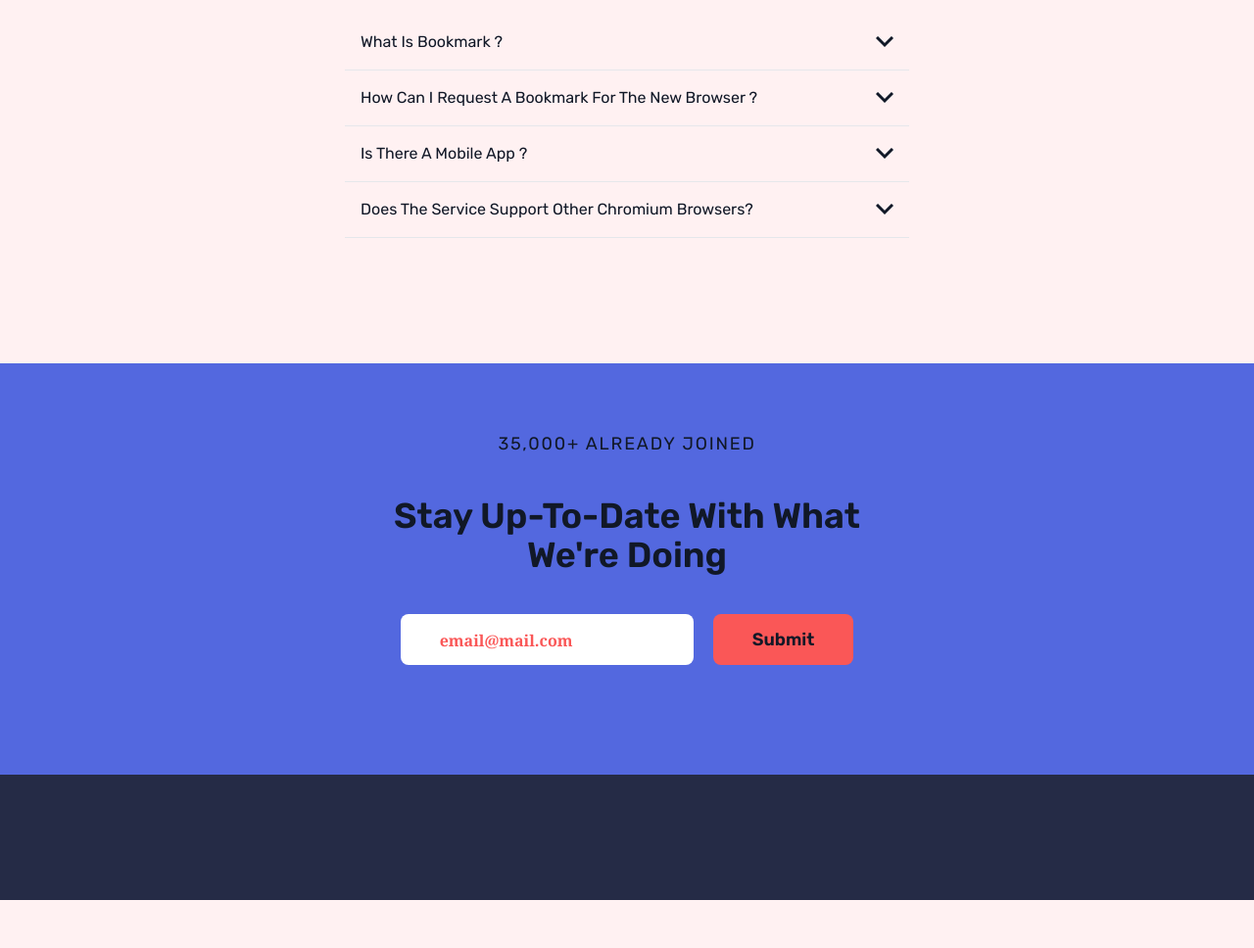
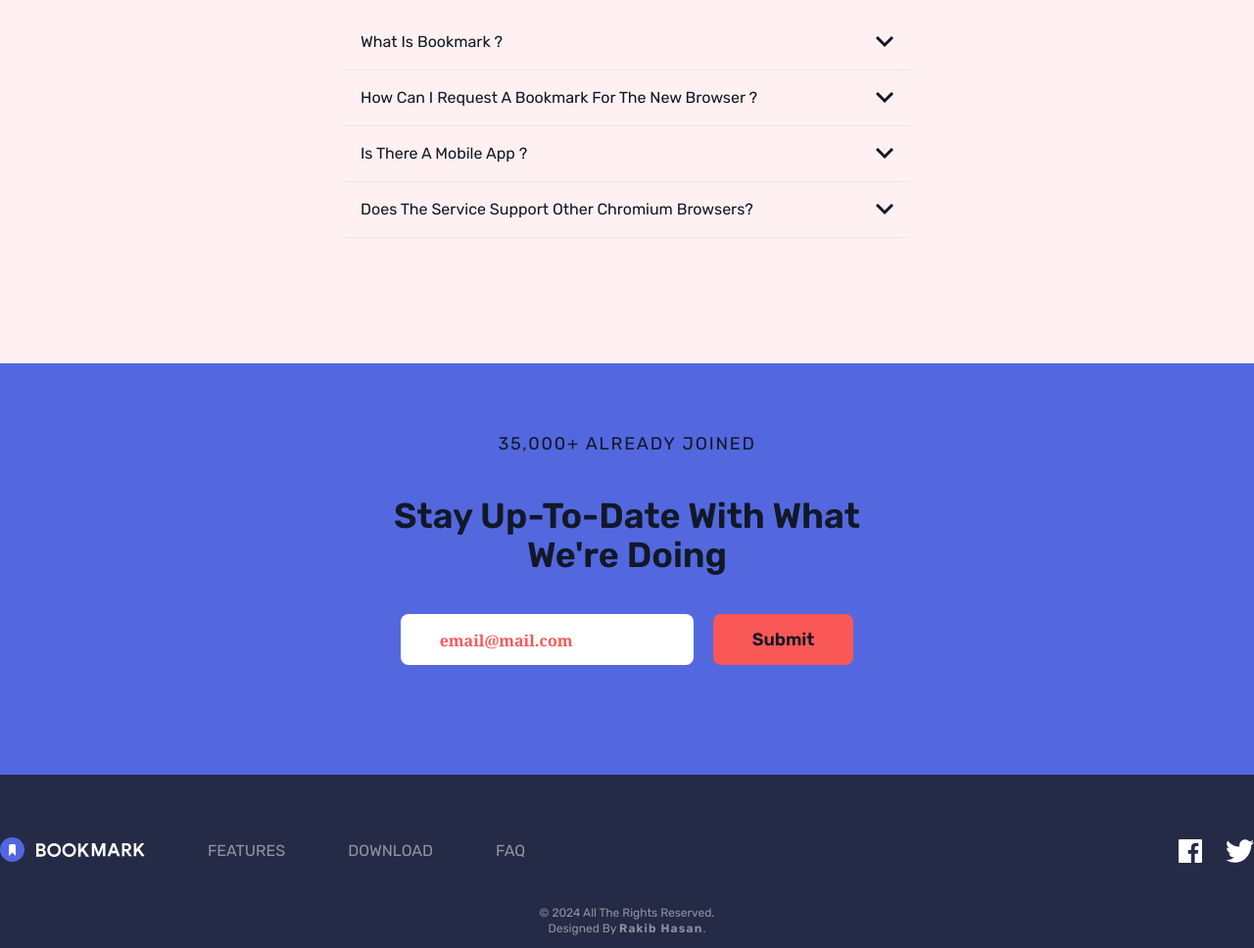
Before and after one commit to rakib-hasan-78/tailwind-bookmark-app, a website built with Vite: page index.html in a window 1280 px wide. Shown: the part 2597-3565 px from the top of the page at 98% size. Before the commit the page ends 3516 px from the top, so only its background shows below. Built offline with nearby package versions, Linux system fonts and the light colour scheme.

Commit message:
footer completed

```diff
--- a/index.html
+++ b/index.html
@@ -1,5 +1,5 @@
 <!doctype html>
-<html lang="en">
+<html lang="en" class="scroll-smooth">
   <head>
     <meta charset="UTF-8" />
     <link rel="icon" type="image/svg+xml" href="/vite.svg" />
@@ -434,15 +434,41 @@
             <!-- input container -->
              <div class="flex flex-col items-center justify-center md:flex-row mx-auto md:mx-0 space-y-5 md:space-y-0 md:space-x-5 pb-14">
                 <input id="input-field" type="text" class="px-10 pt-4 pb-3 text-base text-gray-500 rounded-lg border-1 border-white focus:outline-none placeholder:text-softRed placeholder:font-semibold placeholder:font-serif placeholder:text-center md:placeholder:text-left text-center md:text-left" placeholder="email@mail.com">
-                <input id="btn-submit" class="p-3 px-10 text-lg capitalize font-semibold rounded-lg focus:outline-none bg-softRed text-center flex items-center justify-center cursor-pointer" type="submit" value="submit">
+                <input id="btn-submit" class="p-3 px-10 text-lg capitalize font-semibold rounded-lg focus:outline-none bg-softRed text-center flex items-center justify-center cursor-pointer ease duration-200 transition hover:opacity-85" type="submit" value="submit">
              </div>
           </form>
         </div>
       </div>
     </section>
     <!-- footer starts -->
-    <footer id="footer" class="bg-darkishBlue py-16">
+    <footer id="footer" class="bg-darkishBlue pt-16 py-3">
+      <div class="container max-w-7xl mx-auto">
+        <div class="flex flex-col space-y-10 md:flex-row md:space-y-0 justify-between items-center">
+          <!-- logo  & menu-->
+           <div class="flex flex-col md:flex-row items-center justify-between space-y-8 md:space-y-0 md:space-x-16">
+            <img src="./src/images/logo-bookmark-footer.svg" alt="logo-footer" class="mb-1 cursor-pointer">
+            <!-- menus  -->
+             <a href="#features" class="uppercase text-grayishBlue duration-200 ease-out hover:text-softRed text-center">features</a>
+             <a href="#download" class="uppercase text-grayishBlue duration-200 ease-out hover:text-softRed text-center">download</a>
+             <a href="#faq" class="uppercase text-grayishBlue duration-200 ease-out hover:text-softRed text-center">faq</a>
+           </div>
+           <!-- social links  -->
+            <div class="flex space-x-6">
+              <a href="#">
+                <img src="./src/images/icon-facebook.svg" alt="icon-facebook" class="h-6 duration-200 transition-all ease-linear ficon">
+              </a>
+              <a href="#">
+                <img src="./src/images/icon-twitter.svg" alt="icon-facebook" class="h-6 duration-200 transition-all ease-linear ficon">
+              </a>
+            </div>
+        </div>
+        <!-- copyrights  -->
+         <div class="container max-w-xl mx-auto text-grayishBlue mt-10 flex flex-col text-center text-xs">
+          <span id="copy-right"></span>
+          <span id="credit">poet</span>
+         </div>
 
+      </div>
     </footer>
   <script type="module" src="/main.js"></script>
   </body>
--- a/main.js
+++ b/main.js
@@ -87,3 +87,12 @@ const tabIndex = localStorage.getItem('tabIndex')
             document.getElementById('data').getElementsByClassName(classString)[0].classList.add('flex');
         })
 })
+
+
+// footer
+document.getElementById('copy-right').innerHTML=`
+    &copy; ${new Date().getFullYear()} All The Rights Reserved.
+`
+document.getElementById('credit').innerHTML=`
+    Designed By <span id="c-name" class="duration-200 ease-in-out transition hover:text-softRed cursor-pointer font-semibold tracking-widest">Rakib Hasan</span>.
+`
--- a/src/css/style.css
+++ b/src/css/style.css
@@ -25,7 +25,10 @@
     top:14px;
 }
 
-
+.ficon:hover{
+    filter: invert(53%) sepia(38%) saturate(3303%)
+    hue-rotate(326deg) brightness(101%) contrast(96%);
+}
 
 /* bg-hero */
 
```
